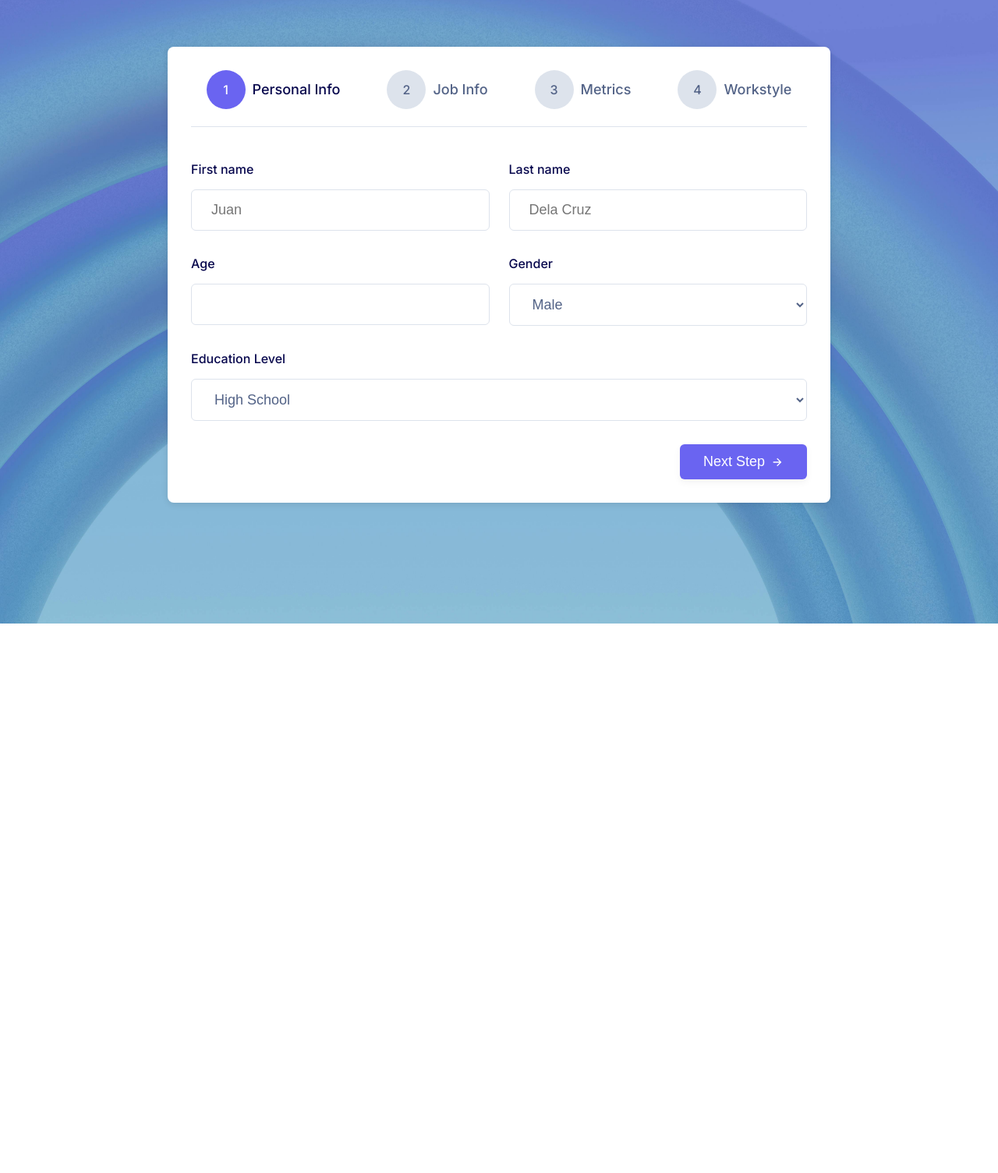
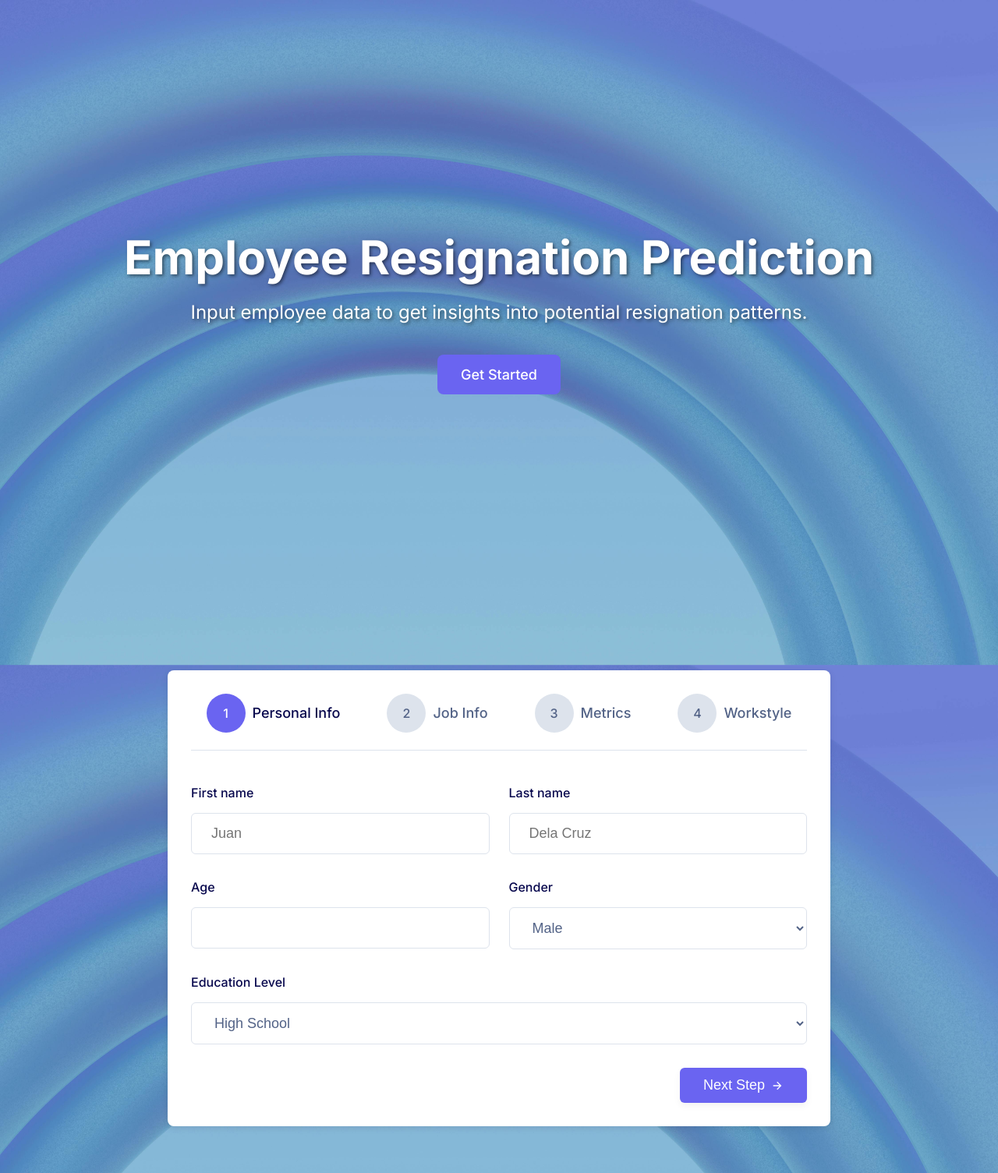
Before and after one commit to cindyclairebooc/emp-resignation, a Flask app: page / in a window 1280 px wide. Shown: the whole page at 78% size. Before the commit the page ends 800 px from the top, so only its background shows below. Run offline with Flask 3, Linux system fonts and the light colour scheme; parts of the project's set-up code (start-up, migrations or seed data) failed here and were passed over.

Commit message:
connecting model to gui

```diff
--- a/app.py
+++ b/app.py
@@ -1,10 +1,77 @@
-from flask import Flask, render_template
+from flask import Flask, render_template, request
+import joblib
+from sklearn.preprocessing import LabelEncoder
+import pandas as pd
+import numpy as np
+from datetime import datetime
 
 app = Flask(__name__)
+
+model = joblib.load('voting_clf_model.pkl')
+
+cols_to_one_hot = {
+    'Gender': LabelEncoder(),
+    'Department': LabelEncoder(),
+    'Job_Title': LabelEncoder(),
+    'Education_Level': LabelEncoder(),
+}
+
+categorical_cols = ['Gender', 'Department', 'Job_Title', 'Education_Level']
+numerical_cols = ['Age', 'Performance_Score', 'Monthly_Salary', 'Projects_Handled', 'Sick_Days', 'Remote_Work_Frequency', 'Team_Size', 'Training_Hours', 'Promotions', 'Employee_Satisfaction_Score', 'Tenure', 'Salary_Per_Project', 'Total_Work_Hours', 'Overtime_Ratio']
 
 @app.route("/")
 def home():
     return render_template("index.html")
 
+@app.route('/predict', methods=['POST'])
+def predict():
+    # Extract form inputs
+    form = request.form
+    try:
+        # Construct DataFrame from input (make sure names match the input field names in index.html)
+        data = {
+            'Age': int(form['age']),
+            'Performance_Score': float(form['performance_score']),
+            'Monthly_Salary': float(form['monthly_salary']),
+            'Projects_Handled': int(form['projects_handled']),
+            'Sick_Days': int(form['sick_days']),
+            'Remote_Work_Frequency': int(form['remote_work']),
+            'Team_Size': int(form['team_size']),
+            'Training_Hours': float(form['training_hours']),
+            'Promotions': int(form['promotions']),
+            'Employee_Satisfaction_Score': float(form['satisfaction']),
+            'Work_Hours_Per_Week': float(form['work_hours']),
+            'Overtime_Hours': float(form['overtime_hours']),
+            'Hire_Date': pd.to_datetime(form['hire_date']),
+            'Gender': form['gender'],
+            'Department': form['department'],
+            'Job_Title': form['job_title'],
+            'Education_Level': form['education'],
+        }
+
+        df = pd.DataFrame([data])
+
+        # Feature Engineering
+        current_date = datetime.now()
+        df['Tenure'] = (current_date - df['Hire_Date']).dt.days // 365
+        df['Salary_Per_Project'] = df['Monthly_Salary'] / df['Projects_Handled'].replace(0, np.nan)
+        df['Total_Work_Hours'] = (df['Work_Hours_Per_Week'] * 52) + df['Overtime_Hours']
+        df['Overtime_Ratio'] = df['Overtime_Hours'] / df['Total_Work_Hours'].replace(0, np.nan)
+
+        # Encode categorical variables using the same LabelEncoders
+        for col, encoder in cols_to_one_hot.items():
+            df[col] = encoder.fit_transform(df[col])  # WARNING: use `.transform()` in production (fit only once on training set)
+
+        # Final feature list
+        features = categorical_cols + numerical_cols
+        prediction = model.predict(df[features])[0]
+        probability = model.predict_proba(df[features])[0][1]
+
+        result = f"Prediction: {'Resigned' if prediction else 'Stayed'} (Probability: {probability:.2f})"
+    except Exception as e:
+        result = f"Error: {str(e)}"
+
+    return render_template("results.html", result=result)
+
 if __name__ == "__main__":
     app.run(debug=True)
--- a/static/css/styles.css
+++ b/static/css/styles.css
@@ -4,6 +4,51 @@
   margin: 0;
   padding: 0;
   box-sizing: border-box;
+  scroll-behavior: smooth;
+}
+
+.hero-section {
+  height: 100vh;
+  display: flex;
+  flex-direction: column;
+  align-items: center;
+  justify-content: center;
+  text-align: center;
+  padding: 0 20px;
+}
+
+.hero-title {
+  font-size: 60px;
+  color: white;
+  margin-bottom: 20px;
+  text-shadow: 2px 2px 4px rgba(0, 0, 0, 0.5);
+}
+
+.hero-subtitle {
+  font-size: 24px;
+  color: white;
+  margin-bottom: 40px;
+  text-shadow: 2px 2px 4px rgba(0, 0, 0, 0.5);
+  max-width: 800px;
+}
+
+.get-started-btn {
+  background-color: #6A64F1;
+  color: white;
+  padding: 15px 30px;
+  border-radius: 8px;
+  text-decoration: none;
+  font-weight: 500;
+  font-size: 18px;
+  transition: all 0.3s ease;
+  border: none;
+  cursor: pointer;
+}
+
+.get-started-btn:hover {
+  background-color: #5753d9;
+  transform: translateY(-2px);
+  box-shadow: 0 5px 15px rgba(106, 100, 241, 0.4);
 }
 
 .formbold-main-wrapper {
@@ -228,7 +273,7 @@
 }
 
 .formbold-radio-input:checked {
-  border-color: #4CAF50; /
+  border-color: #4CAF50;
 }
 
 .formbold-radio-input:checked::before {
@@ -263,17 +308,17 @@
 .slider-wrapper {
   display: flex;
   align-items: center;
-  justify-content: space-between; /* To ensure equal spacing */
+  gap: 10px;
   width: 100%;
 }
 
 .slider-flex {
-  flex: 1; /* Allow it to stretch and fill available space */
-  width: 100%;
+  flex: 1;
+  position: relative;
 }
 
 .formbold-slider {
-  width: 100%; /* Ensure the slider fills the space */
+  width: 100%;
   appearance: none;
   height: 10px;
   border-radius: 5px;
@@ -300,10 +345,15 @@
 }
 
 .min-label,
-.max-label,
+.max-label {
+  font-size: 14px;
+  color: #536387;
+  min-width: 20px;
+}
+
 .slider-value {
   font-size: 14px;
   color: #536387;
-  width: 30px;
-  text-align: center;
+  min-width: 30px;
+  text-align: right;
 }
--- a/templates/index.html
+++ b/templates/index.html
@@ -18,7 +18,13 @@
     </style>
 </head>
 <body>
-    <div class="formbold-main-wrapper">
+    <section class="hero-section">
+        <h1 class="hero-title">Employee Resignation Prediction</h1>
+        <p class="hero-subtitle">Input employee data to get insights into potential resignation patterns.</p>
+        <a href="#form-section" class="get-started-btn">Get Started</a>
+    </section>
+
+    <div id="form-section" class="formbold-main-wrapper">
         <div class="formbold-form-wrapper">
             <form action="https://formbold.com/s/FORM_ID" method="POST">
                 <div class="formbold-steps">
@@ -189,7 +195,9 @@
                         <label for="overtime" class="formbold-form-label">Overtime Ratio</label>
                         <div class="slider-wrapper">
                           <span class="min-label">0</span>
+                          <div class="slider-flex">
                             <input type="range" id="overtime" name="overtime" min="0" max="1" step="0.01" value="0.5" class="formbold-slider" oninput="updateSliderValue(this)" />
+                          </div>
                           <span class="max-label">1</span>
                           <span class="slider-value" id="overtimeValue">0.5</span>
                         </div>
@@ -200,16 +208,7 @@
                         <div class="slider-wrapper">
                           <span class="min-label">1</span>
                           <div class="slider-flex">
-                            <input
-                              type="range"
-                              id="performance"
-                              name="performance"
-                              min="1"
-                              max="10"
-                              value="5"
-                              class="formbold-slider"
-                              oninput="updateSliderValue(this)"
-                            />
+                            <input type="range" id="performance" name="performance" min="1" max="10" value="5" class="formbold-slider" oninput="updateSliderValue(this)" />
                           </div>
                           <span class="max-label">10</span>
                           <span class="slider-value" id="performanceValue">5</span>
@@ -217,25 +216,14 @@
                       </div>
 
                       <div class="slider-container">
-                        <div class="mb-10">
                         <label for="satisfaction" class="formbold-form-label">Employee Satisfaction Score</label>
                         <div class="slider-wrapper">
                           <span class="min-label">1</span>
                           <div class="slider-flex">
-                              <input
-                                type="range"
-                                id="satisfaction"
-                                name="satisfaction"
-                                min="1"
-                                max="10"
-                                value="5"
-                                class="formbold-slider"
-                                oninput="updateSliderValue(this)"
-                              />
+                            <input type="range" id="satisfaction" name="satisfaction" min="1" max="10" value="5" class="formbold-slider" oninput="updateSliderValue(this)" />
                           </div>
                           <span class="max-label">10</span>
                           <span class="slider-value" id="satisfactionValue">5</span>
-                          </div>
                         </div>
                       </div>
 
--- a/templates/results.html
+++ b/templates/results.html
@@ -6,6 +6,8 @@
     <title>Document</title>
 </head>
 <body>
-
+    <h1>Prediction Result</h1>
+    <p>The predicted customer status is: {{ result }}</p>
+    <a href="/">Go back</a>
 </body>
 </html>
```
Lines whose indentation alone changed are shown as unchanged.
